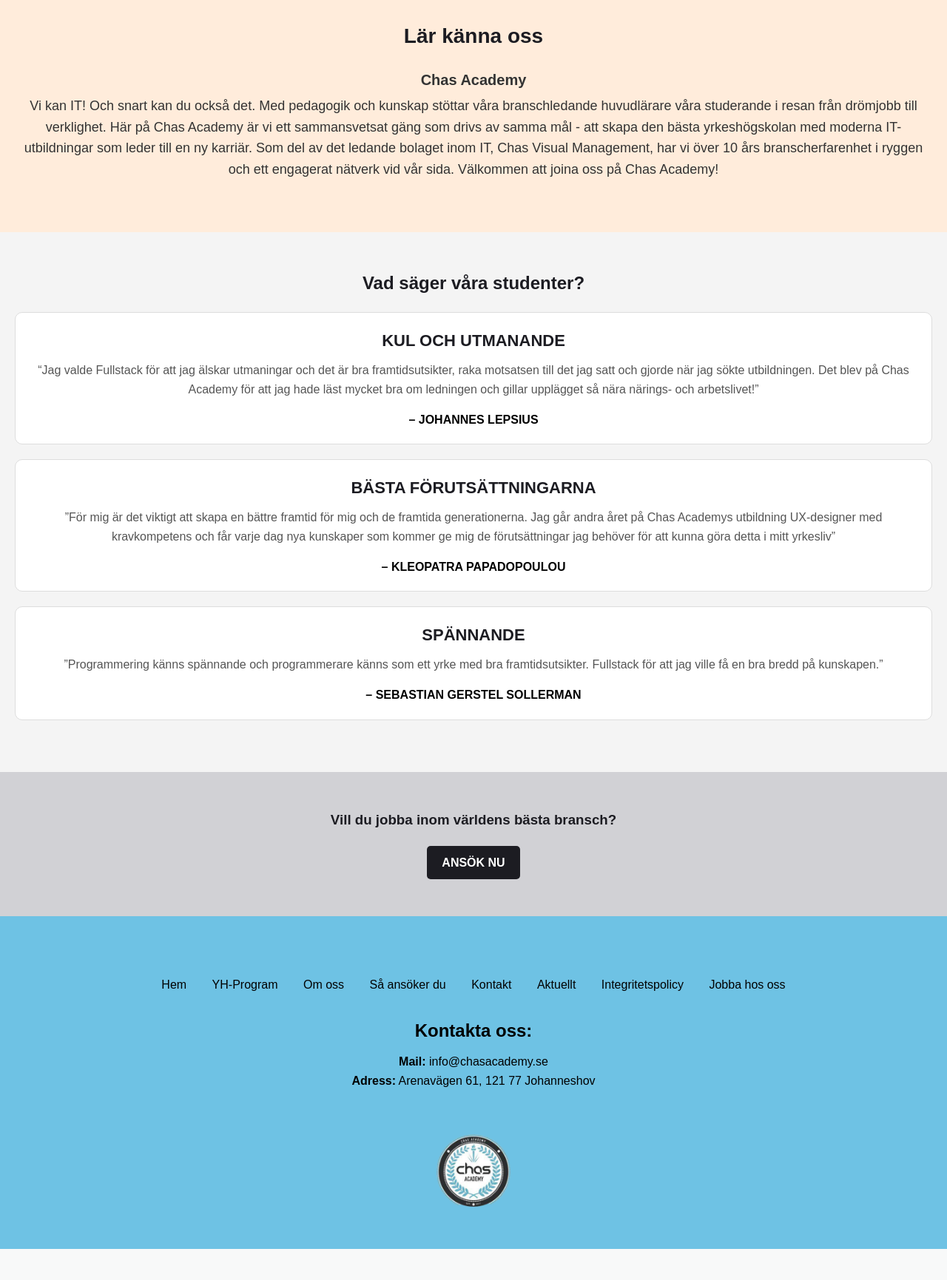
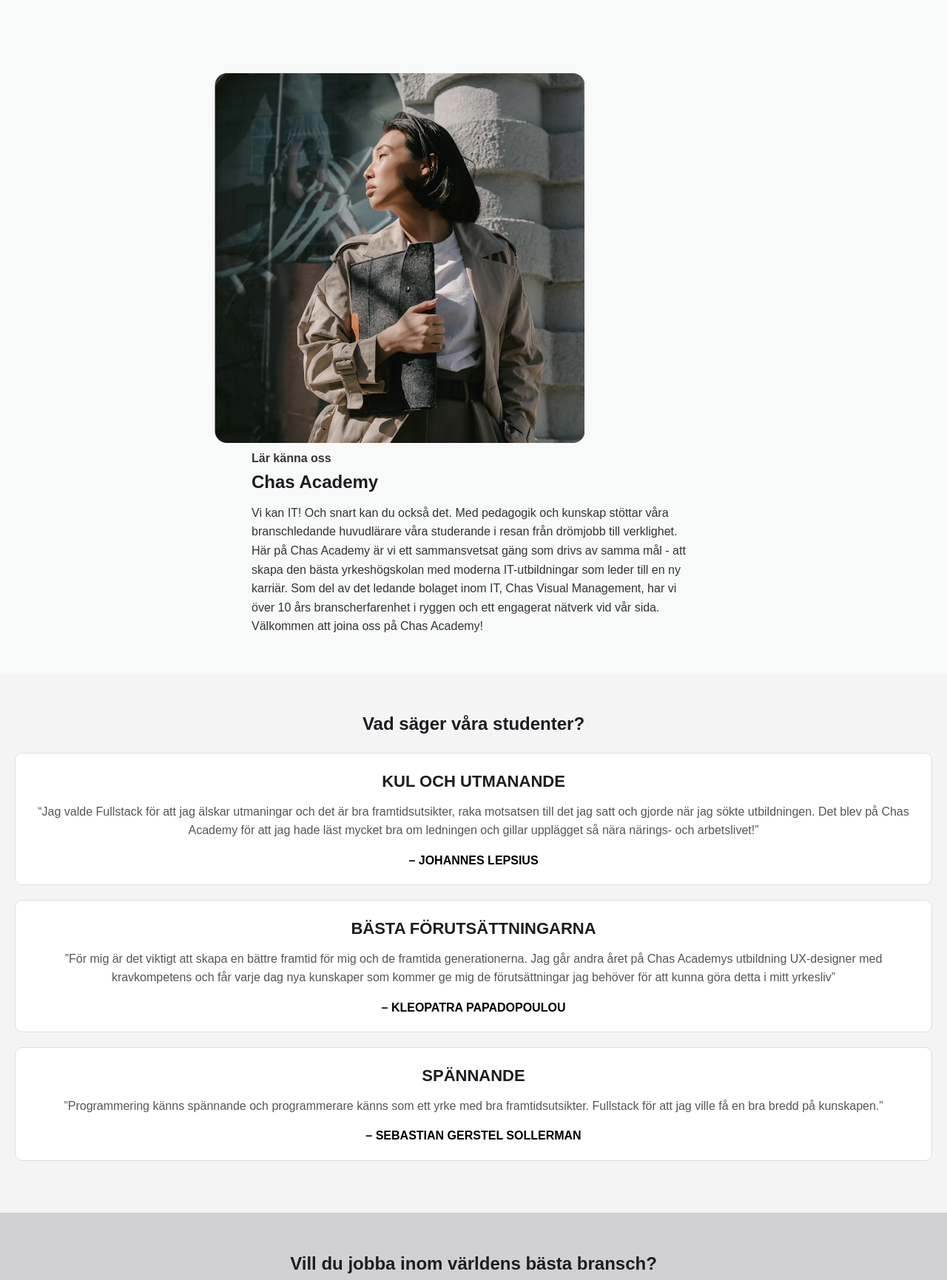
Before and after one commit to RobEriks/landningssida, a plain HTML site: page index.html in a window 1280 px wide. Shown: the part 560-2291 px from the top of the page at 74% size. Before the commit the page ends 2249 px from the top, so only its background shows below. Drawn offline with Linux system fonts and the light colour scheme.

Commit message:
Finished

```diff
--- a/index.html
+++ b/index.html
@@ -34,16 +34,23 @@
 
 
     <section class="selling-text">
-        <h2>Lär känna oss</h2>
-        <h4>Chas Academy</h4>
-        <p>Vi kan IT! Och snart kan du också det. Med pedagogik och kunskap stöttar våra branschledande huvudlärare våra studerande i resan från drömjobb till verklighet. Här på Chas Academy är vi ett sammansvetsat gäng som drivs av samma mål - att skapa den bästa yrkeshögskolan med moderna IT-utbildningar som leder till en ny karriär. Som del av det ledande bolaget inom IT, Chas Visual Management, har vi över 10 års branscherfarenhet i ryggen och ett engagerat nätverk vid vår sida. Välkommen att joina oss på Chas Academy!</p>
-
+        <div class="selling-text-content">
+            <div class="selling-text-image">
+                <img src="sellingpart.webp" alt="Chas Academy">
+            </div>
+            <div class="selling-text2">
+                <h4>Lär känna oss</h4>
+                <h2>Chas Academy</h2>
+                <p>Vi kan IT! Och snart kan du också det. Med pedagogik och kunskap stöttar våra branschledande huvudlärare våra studerande i resan från drömjobb till verklighet. Här på Chas Academy är vi ett sammansvetsat gäng som drivs av samma mål - att skapa den bästa yrkeshögskolan med moderna IT-utbildningar som leder till en ny karriär. Som del av det ledande bolaget inom IT, Chas Visual Management, har vi över 10 års branscherfarenhet i ryggen och ett engagerat nätverk vid vår sida. Välkommen att joina oss på Chas Academy!</p>
+            </div>
+        </div>
     </section>
 
 
 
+
     <section class="studenttext">
-        <h2>Vad säger våra studenter?</h2>
+        <h1>Vad säger våra studenter?</h1>
 
         <div class="students">
             <h3>KUL OCH UTMANANDE</h3>
@@ -65,7 +72,7 @@
     </section>
 
 <section class="cta-repeat">
-        <h3>Vill du jobba inom världens bästa bransch?</h3>
+        <h1>Vill du jobba inom världens bästa bransch?</h1>
         <a href="#" class="cta-btn">Ansök nu</a>
 </section>
 
@@ -88,17 +95,20 @@
             </ul>
         </div>
 
-        <div class="contact-info">
-            <h4>Kontakta oss:</h4>
-            <p><strong>Mail:</strong> <a href="mailto:info@chasacademy.se">info@chasacademy.se</a></p>
-            <p><strong>Adress:</strong> Arenavägen 61, 121 77 Johanneshov</p>
+
+        <div class="footer-logo">
+            <img src="logo1.png" alt="logo">
         </div>
     </div>
+    <div class="contact-info">
+        <h4>Kontakta oss:</h4>
+        <p><strong>Mail:</strong> <a href="mailto:info@chasacademy.se">info@chasacademy.se</a></p>
+        <p><strong>Adress:</strong> Arenavägen 61, 121 77 Johanneshov</p>
+    </div>
 
-    <div class="footer-logo">
-        <img src="logo1.png" alt="Canvas Logo">
-    </div>
+
 </footer>
+
 
 </body>
 </html>
--- a/styles.css
+++ b/styles.css
@@ -57,8 +57,6 @@
     font-weight: bold;
 }
 
-
-
 .hero {
     background: #ebe4df;
     color: #1c1c22;
@@ -77,31 +75,51 @@
 }
 
 .selling-text {
-    background-color: #ffecdb;
+    background-color: #f8f9f9;
     padding: 50px 20px;
     text-align: center;
+    position: relative;
 }
 
 .selling-text h2 {
-    font-size: 28px;
-    margin-bottom: 20px;
-}
-.selling-text h4 {
-    font-size: 20px;
-    margin-bottom: 5px;
+   margin-bottom: 10px;
 }
 
-.selling-text p {
-    font-size: 18px;
-    margin-bottom: 20px;
+.selling-text-content {
+    display: flex;
+    justify-content: center;
+    align-items: center;
+    flex-wrap: wrap;
+    margin-top: 50px;
 }
+
+.selling-text-image {
+
+    max-width: 100px;
+    margin-right: 600px;
+    position: relative;
+}
+
+.selling-text-image img {
+    width: 500px;
+    height: auto;
+    border-radius: 10px;
+}
+
+.selling-text2 {
+    max-width: 600px;
+    text-align: left;
+}
+
+
+
 
 .cta-btn {
     background-color: #1c1c22;
     color: #ffffff;
     padding: 10px 20px;
     border-radius: 5px;
-    font-size: 16px;
+    font-size: 30px;
     display: inline-block;
     text-transform: uppercase;
     font-weight: bold;
@@ -146,7 +164,7 @@
 .cta-repeat {
     background-color: #d1d1d5;
     color: #ffecdb;
-    padding: 50px 20px;
+    padding: 50px;
     text-align: center;
 }
 
@@ -155,37 +173,39 @@
 footer {
     background-color: #6ec2e4;
     padding: 50px 20px;
-    text-align: center;
+    text-align: left;
+    font-weight: bold
+}
+
+.footer-content {
+    display: flex;
+    flex-direction: column;
+    margin-left: 40px;
 }
 
 
-.footer-links ul {
-    list-style: none;
-    padding: 0;
-    margin: 30px 0;
-}
 
 .footer-links ul li {
     display: inline-block;
     margin: 0 15px;
 }
 
-
-
-
+.footer-logo {
+    margin-left: auto;
+}
 
 .contact-info {
-    margin-bottom: 30px;
+    margin-bottom: 10px;
     color: #000000;
+    margin-left: 50px;
 }
 
 .contact-info h4 {
-    font-size: 24px;
-    margin-bottom: 10px;
+    font-size: 18px;
+
 }
 
 .footer-logo img {
-    width: 100px;
-    margin-top: 30px;
-
+    width: 150px;
+    margin-right: 50px;
 }
```
Also changed, not shown: sellingpart.webp (added).
